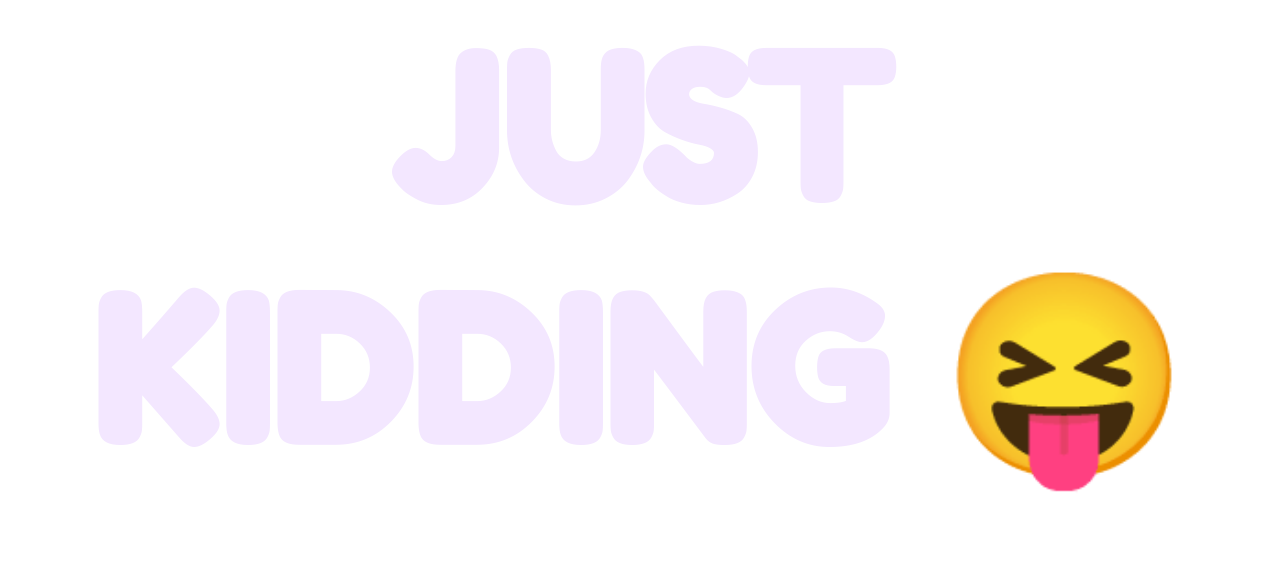
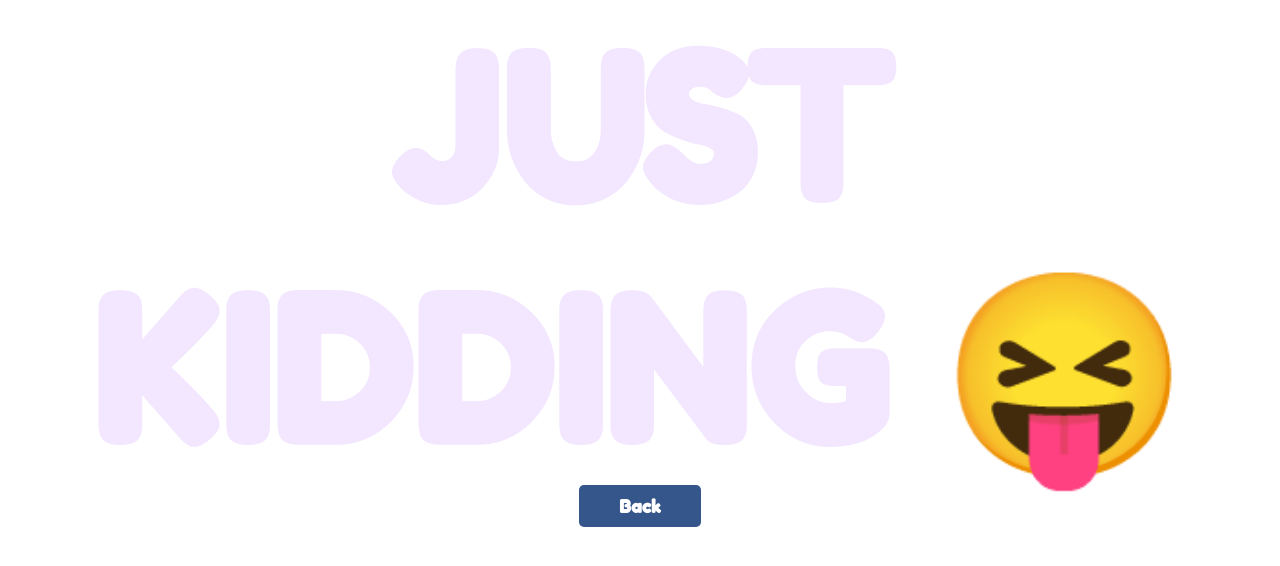
Before and after one commit to yufeng-situ/yufeng-situ.github.io, a plain HTML site: page html/kidding.html in a window 1280 px wide. Drawn offline with Linux system fonts and the light colour scheme.

Commit message:
back button
add back button to kidding page

```diff
--- a/html/kidding.html
+++ b/html/kidding.html
@@ -21,7 +21,7 @@
 
 
 
-  <h1 style="font-size:200px; text-align: center;">JUST<br>KIDDING &#128541;</h1>
+  <h1 style="font-size:200px; text-align: center;">JUST<br>KIDDING &#128541;<br><a href="../index.html" class="myBtn">Back</a></h1>
 
 
 
```
Also changed, not shown: html/day2.html (+1 -1 lines).
